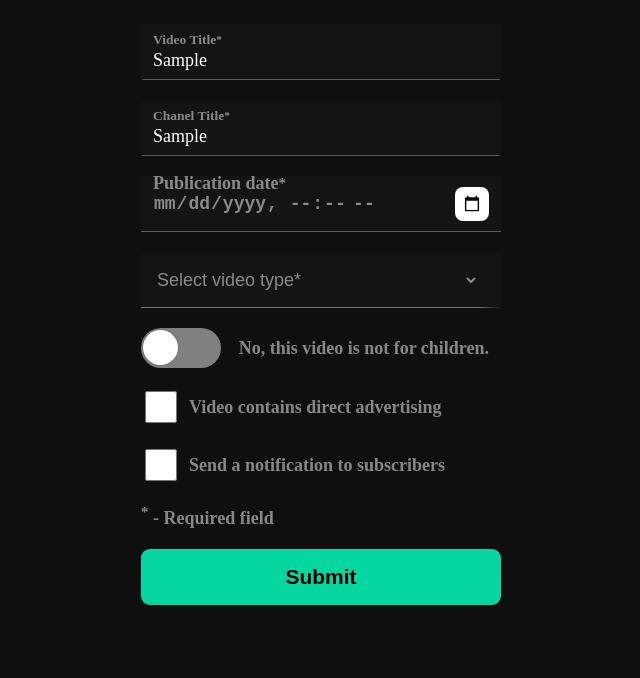
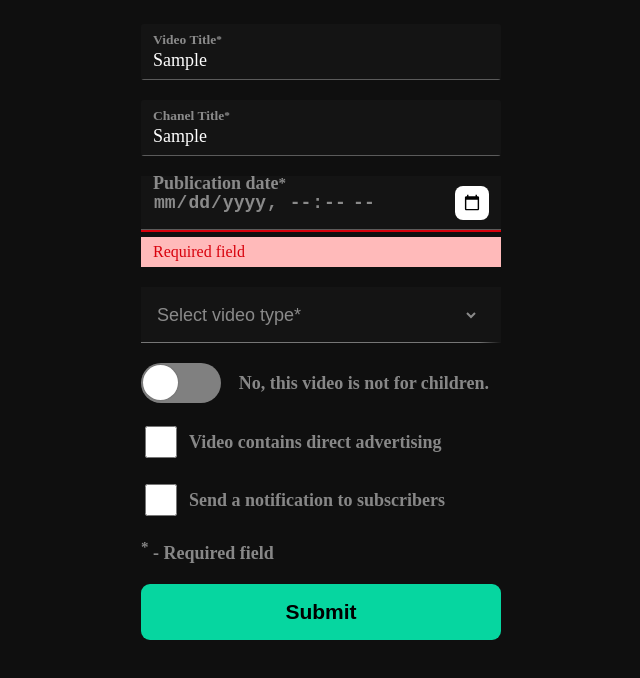
Before and after one commit to dokahp/rs-react, a React (Vite) app: page /add in a window 1280 px wide. Both pictures are taken after typing "Sample", "Sample" into the empty fields and a click on the button "Submit". Shown: the part 370-1048 px from the top of the page, without its empty margins (319-959 px from the left). Built offline with nearby package versions, Linux system fonts and the light colour scheme.

Commit message:
feat: add datepicker err msg

```diff
--- a/src/components/DatePicker/DatePicker.tsx
+++ b/src/components/DatePicker/DatePicker.tsx
@@ -3,6 +3,8 @@ import './datePicker.css';
 
 interface Props {
   referance: React.RefObject<HTMLInputElement>;
+  err: boolean;
+  msg: string;
 }
 
 class DatePicker extends React.Component<Props, object> {
@@ -12,13 +14,23 @@ class DatePicker extends React.Component<Props, object> {
   }
 
   render() {
-    const { referance } = this.props;
+    const { referance, err, msg } = this.props;
     return (
       <div className="datepicker-wrapper">
         <span className="label">
           Publication date<sup>*</sup>
         </span>
-        <input type="datetime-local" ref={referance} className="datepicker" />
+        <input
+          type="datetime-local"
+          ref={referance}
+          className="datepicker"
+          style={
+            err
+              ? { marginBottom: '5px', borderBottom: '2px solid #d8000c' }
+              : {}
+          }
+        />
+        {err ? <div className="error-block">{msg}</div> : ''}
       </div>
     );
   }
--- a/src/components/DatePicker/datePicker.css
+++ b/src/components/DatePicker/datePicker.css
@@ -32,3 +32,8 @@
   transition: all 0.2s ease;
   pointer-events: none;
 }
+.checkbox-input {
+  height: 32px;
+  width: 32px;
+  margin-right: 12px;
+}
--- a/src/components/Form/Form.tsx
+++ b/src/components/Form/Form.tsx
@@ -231,7 +231,11 @@ class Form extends React.Component<Props, State> {
               err={errors.chanelTitle.err}
               msg={errors.chanelTitle.msg}
             />
-            <DatePicker referance={this.date} />
+            <DatePicker
+              referance={this.date}
+              err={errors.date.err}
+              msg={errors.date.msg}
+            />
             <Select referance={this.select} />
             <Switch
               reference={this.switchElem}
```
